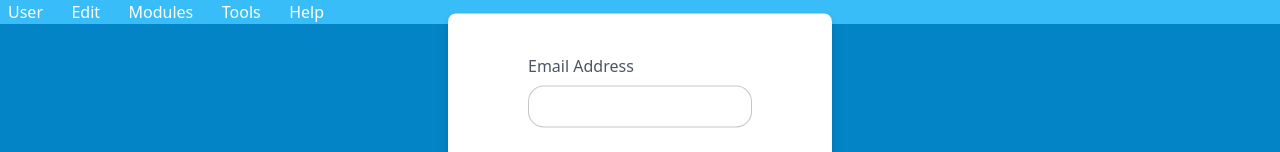
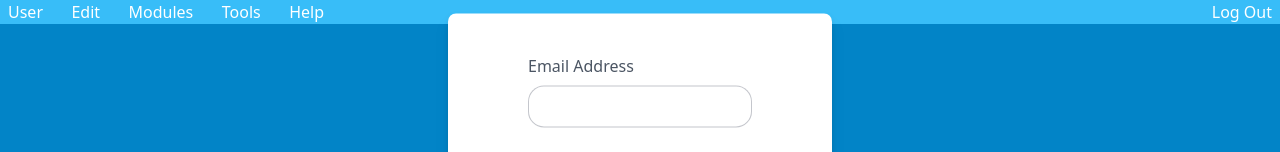
Before and after one commit to UmiKami/paytrack-frontend, a React (Vite) app: page /login in a window 1280 px wide. Shown: the top 152 px of the page. Built offline with nearby package versions, Linux system fonts and the light colour scheme; no server answers.

Commit message:
added logout button

```diff
--- a/src/components/Navbar.tsx
+++ b/src/components/Navbar.tsx
@@ -1,14 +1,22 @@
+import { Link } from "react-router-dom"
 
 export const Navbar = () => {
+
+    const handleClick = () => {
+        localStorage.removeItem("token")
+        localStorage.removeItem("role")
+    }
+
     return (
-    <div className="w-100 px-2 bg-sky-400 text-white">
-          <ul className= "lg:w-[25%] md:w-[35%] sm:w-[50%] w-[100%] flex justify-between">
+        <div className="w-100 flex justify-between px-2 bg-sky-400 text-white">
+            <ul className="lg:w-[25%] md:w-[35%] sm:w-[50%] w-[100%] flex justify-between">
                 <li>User</li>
                 <li>Edit</li>
                 <li>Modules</li>
                 <li>Tools</li>
                 <li>Help</li>
             </ul>
+            <Link to={"/"} onClick={handleClick}>Log Out</Link>
         </div>
     )
 }
```
Lines whose indentation alone changed are shown as unchanged.
